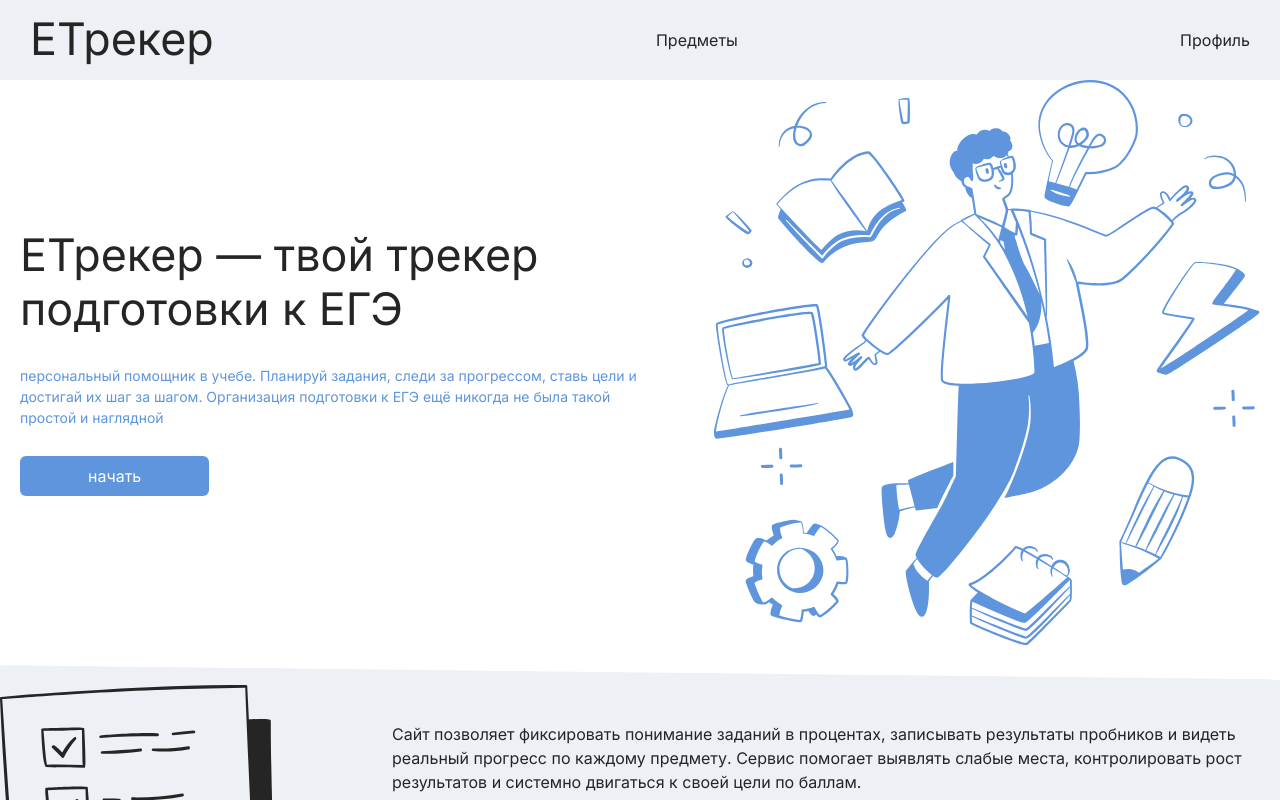
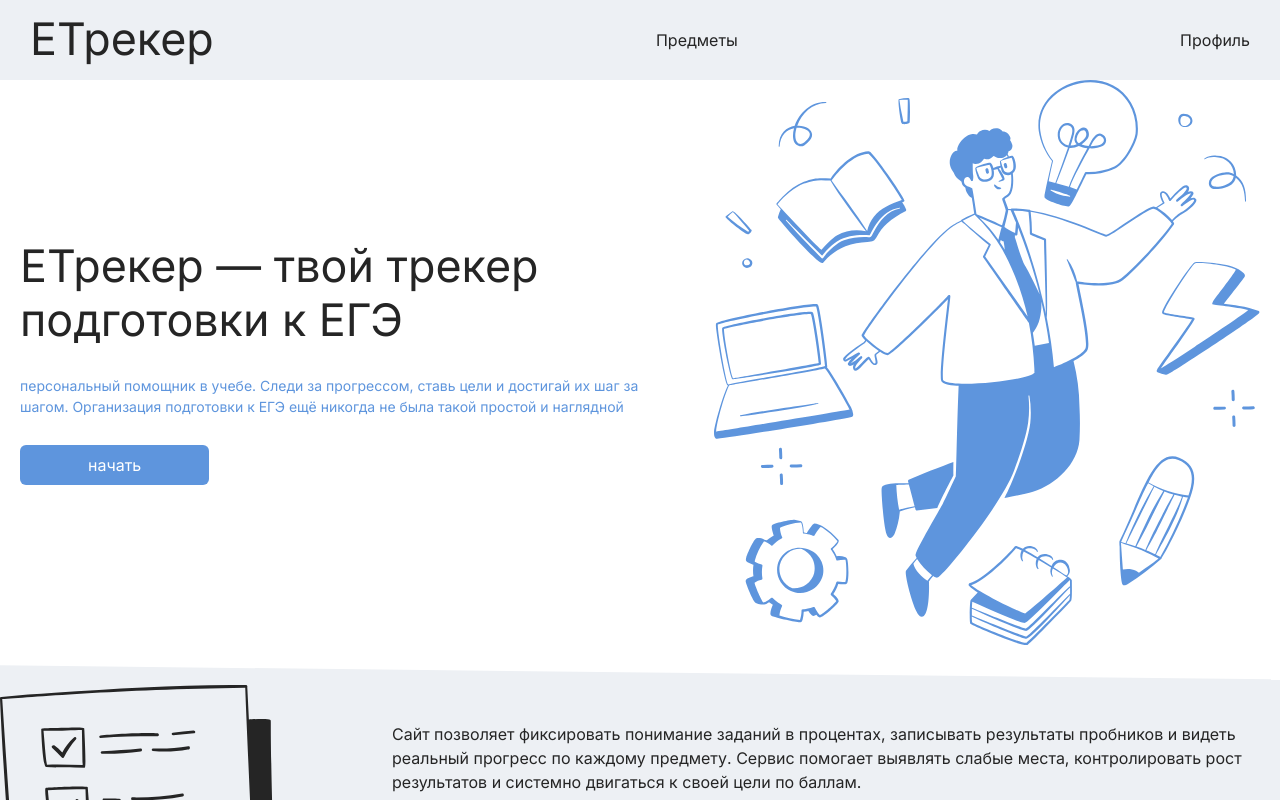
Before and after one commit to kamil2757/Ege_tracker, a React (Vite) app in the folder frontend/: page / in a window 1280 px wide. Shown: the top 800 px of the page. Built offline with nearby package versions, Linux system fonts and the light colour scheme; no server answers.

Commit message:
обнвил чуть лендинг и cors на бэке

```diff
--- a/frontend/src/pages/Landing/sections/Hero/Hero.jsx
+++ b/frontend/src/pages/Landing/sections/Hero/Hero.jsx
@@ -11,7 +11,7 @@ export default function Hero() {
           ЕТрекер — твой трекер подготовки к ЕГЭ
         </h1>
         <p className={styles.info_p}>
-          персональный помощник в учебе. Планируй задания, следи за прогрессом,
+          персональный помощник в учебе. Следи за прогрессом,
           ставь цели и достигай их шаг за шагом. Организация подготовки к ЕГЭ
           ещё никогда не была такой простой и наглядной
         </p>
```
Also changed, not shown: 1 other file (tests, documents, lock files or other folders).
